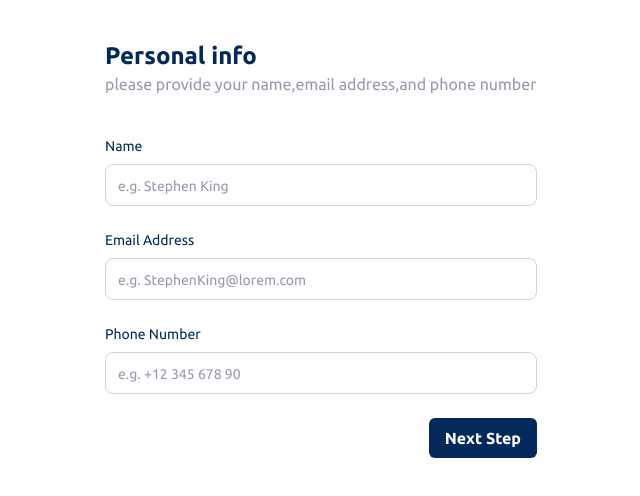
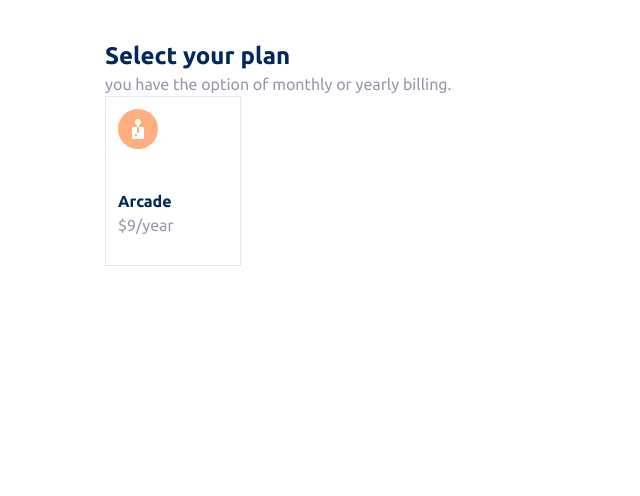
Before and after one commit to JohnAssebe/Multi-step-form, a React app: page / in a window 1280 px wide. Shown: the top 496 px of the page, without its empty margins (319-959 px from the left). Built offline with nearby package versions, Linux system fonts and the light colour scheme; the HTML template or start-up script is replaced by a standard one.

Commit message:
feat: step2 form :tada:

```diff
--- a/src/App.jsx
+++ b/src/App.jsx
@@ -1,8 +1,8 @@
-import FirstStepForm from "./components/step1Form";
+import SecondStepForm from "./components/step2Form";
 function App() {
   return (
     <>
-      <FirstStepForm />
+      <SecondStepForm />
     </>
   );
 }
--- a/src/components/step2Form.jsx
+++ b/src/components/step2Form.jsx
@@ -0,0 +1,26 @@
+import ArcadeImage from "../assets/images/icon-arcade.svg";
+// import AdvancedImage from "../assets/images/icon-advanced.svg";
+// import ProImage from "../assets/images/icon-pro.svg";
+const SecondStepForm = () => {
+  return (
+    <section className="w-full px-4 py-10 bg-White">
+      <div className="max-w-md px-2 mx-auto font-ubuntu">
+        <h4 className="text-2xl font-bold text-Marineblue">Select your plan</h4>
+        <p className="text-base text-Coolgray">
+          you have the option of monthly or yearly billing.
+        </p>
+        <div className="grid grid-cols-3 gap-3">
+          <div className="p-3 space-y-6 border">
+            <img src={ArcadeImage} alt="arcade" />
+            <div className="py-4">
+              <h4 className="font-bold text-Marineblue">Arcade</h4>
+              <p className="text-Coolgray">$9/year</p>
+            </div>
+          </div>
+        </div>
+      </div>
+    </section>
+  );
+};
+
+export default SecondStepForm;
```
